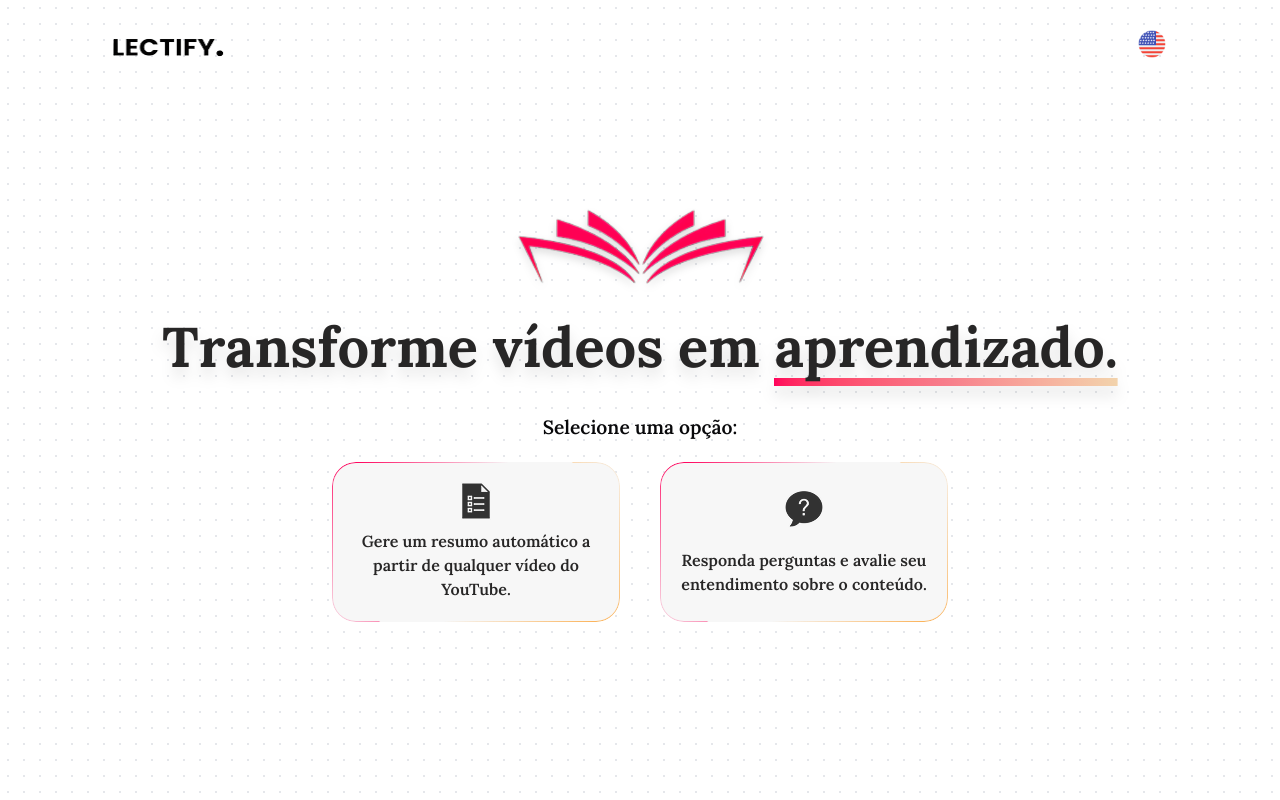
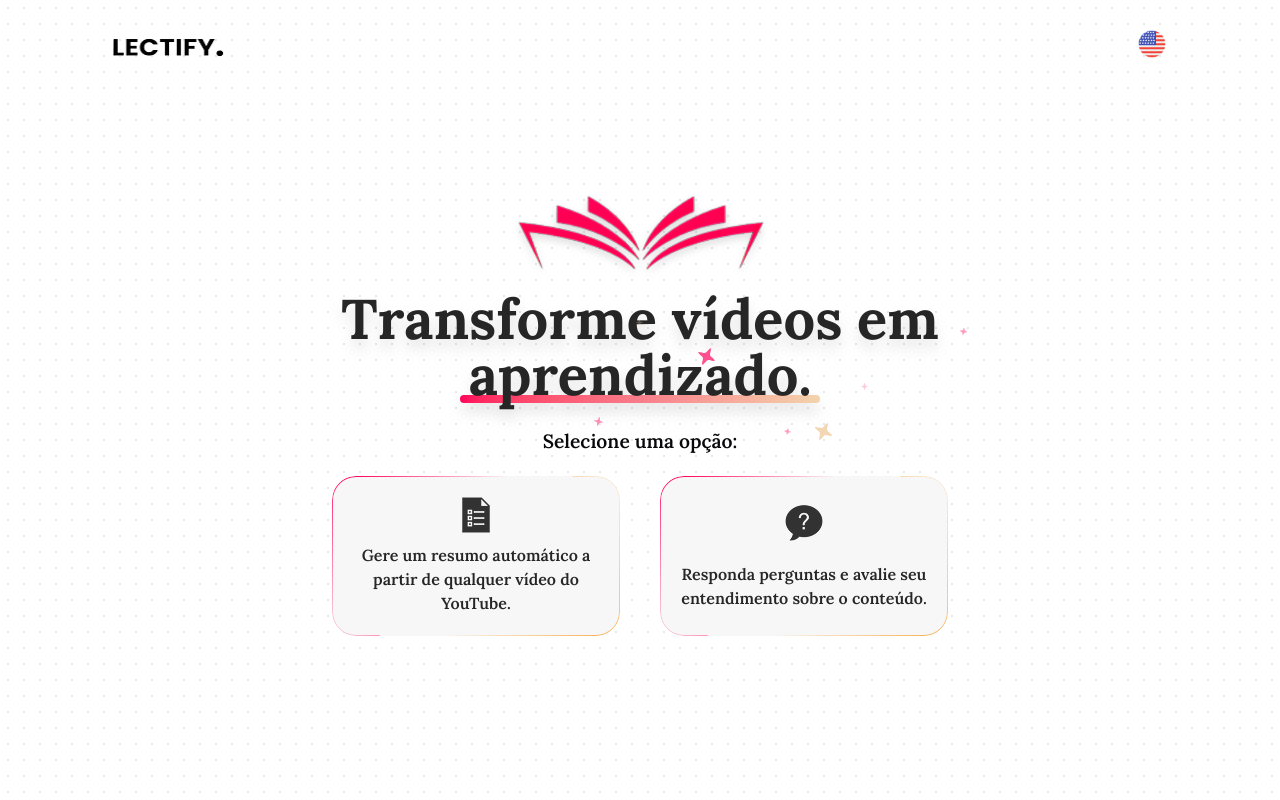
Before and after one commit to Francine02/Lectify, a Next.js app: page / in a window 1280 px wide. Shown: the top 800 px of the page. Built offline with nearby package versions, Linux system fonts and the light colour scheme.

Commit message:
feat: Magic Ui component and props that allow you to choose whether it makes sense to use

```diff
--- a/src/components/home/Title.tsx
+++ b/src/components/home/Title.tsx
@@ -1,12 +1,25 @@
 import { TitleProps } from "../../types/TitleProps"
+import { SparklesText } from "../magicui/sparkles-text"
 
-export function Title({ title, emphasis, titleContinuation }: TitleProps) {
-    return (
-        <h1 className="text-title-phone sm:text-title-tablet md:text-title-md lg:text-title-lg 2xl:text-title-2x1 text-center font-black text-text drop-shadow-xl pb-6">
+export function Title({ title, emphasis, titleContinuation, className, useSparkles }: TitleProps) {
+    const content = (
+        <h1 className={` ${className ? className : 'text-title-phone sm:text-title-tablet md:text-title-md lg:text-title-lg 2xl:text-title-2x1'} text-center font-black text-text drop-shadow-xl pb-6 `}>
             {title}
-            <span className="bg-gradient-to-r from-rosa via-rosa-secundary to-bege bg-[length:100%_0.5rem] bg-no-repeat bg-bottom pb-1"> {emphasis}
-            </span>
+            {emphasis &&
+                <span className="relative inline-block">
+                    <span className="absolute inset-x-0 top-8 sm:top-8 md:top-10 lg:top-12 2xl:top-14 h-2 bg-gradient-to-r from-rosa via-rosa-secundary to-bege rounded-full"></span>
+                    <span className="relative z-10 px-2">
+                        {emphasis}
+                    </span>
+                </span>
+            }
             {titleContinuation}
         </h1>
-    )
+    );
+
+    return useSparkles ? (
+        <SparklesText colors={{ first: '#F2D3AC', second: '#ff0059b8' }} className="max-w-96 sm:max-w-[30rem] md:max-w-[40rem] mx-auto">
+            {content}
+        </SparklesText>
+    ) : content;
 }
--- a/src/types/TitleProps.ts
+++ b/src/types/TitleProps.ts
@@ -1,5 +1,7 @@
 export interface TitleProps {
     title?: string,
     emphasis?: string,
-    titleContinuation?: string
+    titleContinuation?: string,
+    className?: string,
+    useSparkles?: boolean
 }
```
